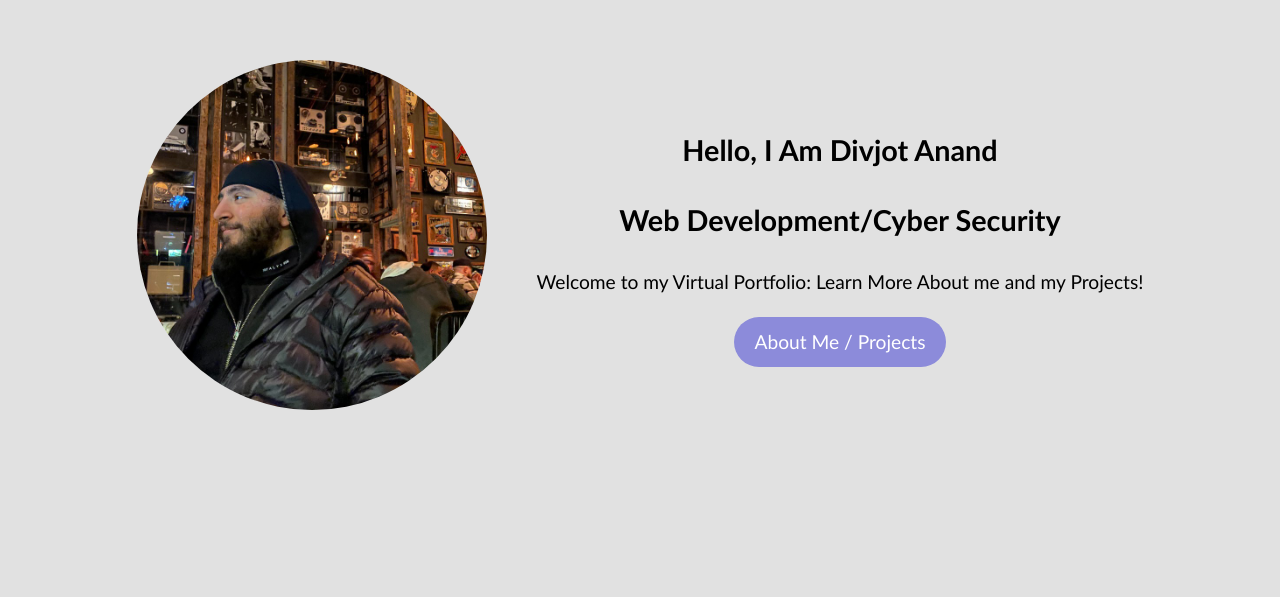
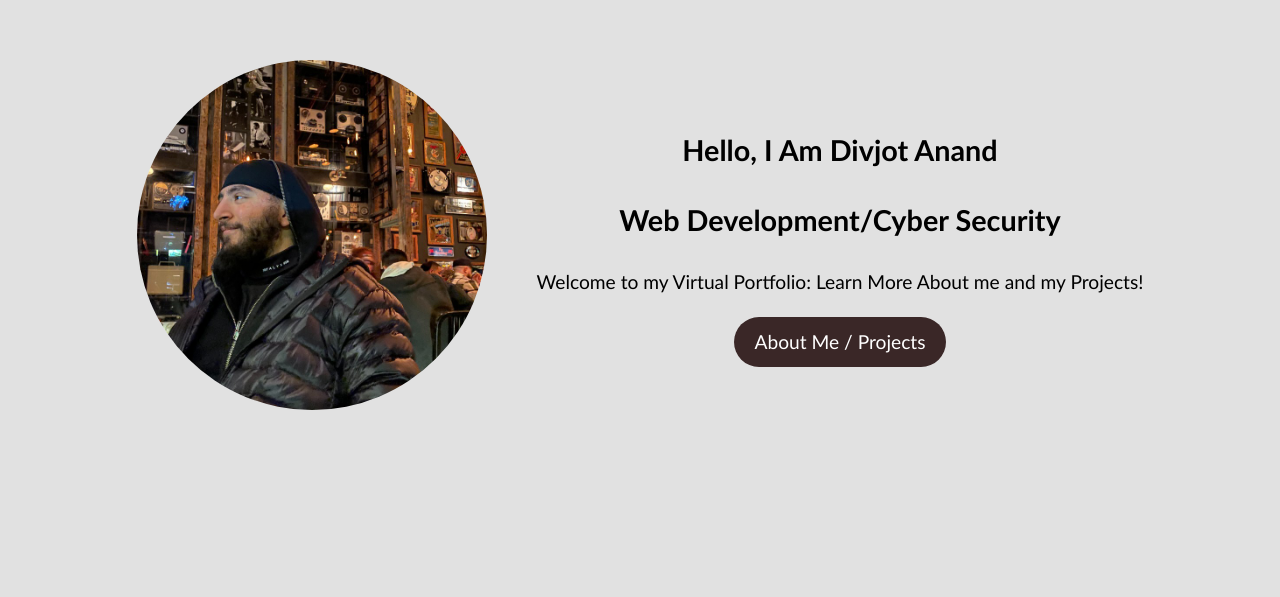
Before and after one commit to NJIT-WIS/midterm-portfolio-divanand13, a plain HTML site: page docs/index.html in a window 1280 px wide. Shown: the part 75-672 px from the top of the page. Drawn offline with Linux system fonts and the light colour scheme; a web font is replaced by a local one.

Commit message:
changed button color #22

```diff
--- a/docs/css/main.css
+++ b/docs/css/main.css
@@ -2,7 +2,7 @@
 :root {
     --background-color: #e1e1e1;
     --base-link-color: #000000;
-    --primary-color: #8C8BDA;
+    --primary-color: #3a2727;
     --secondary-color: #000;
     --accent-color: #555;
     --testimonial-color1: rgba(178, 162, 222, 1);
```
